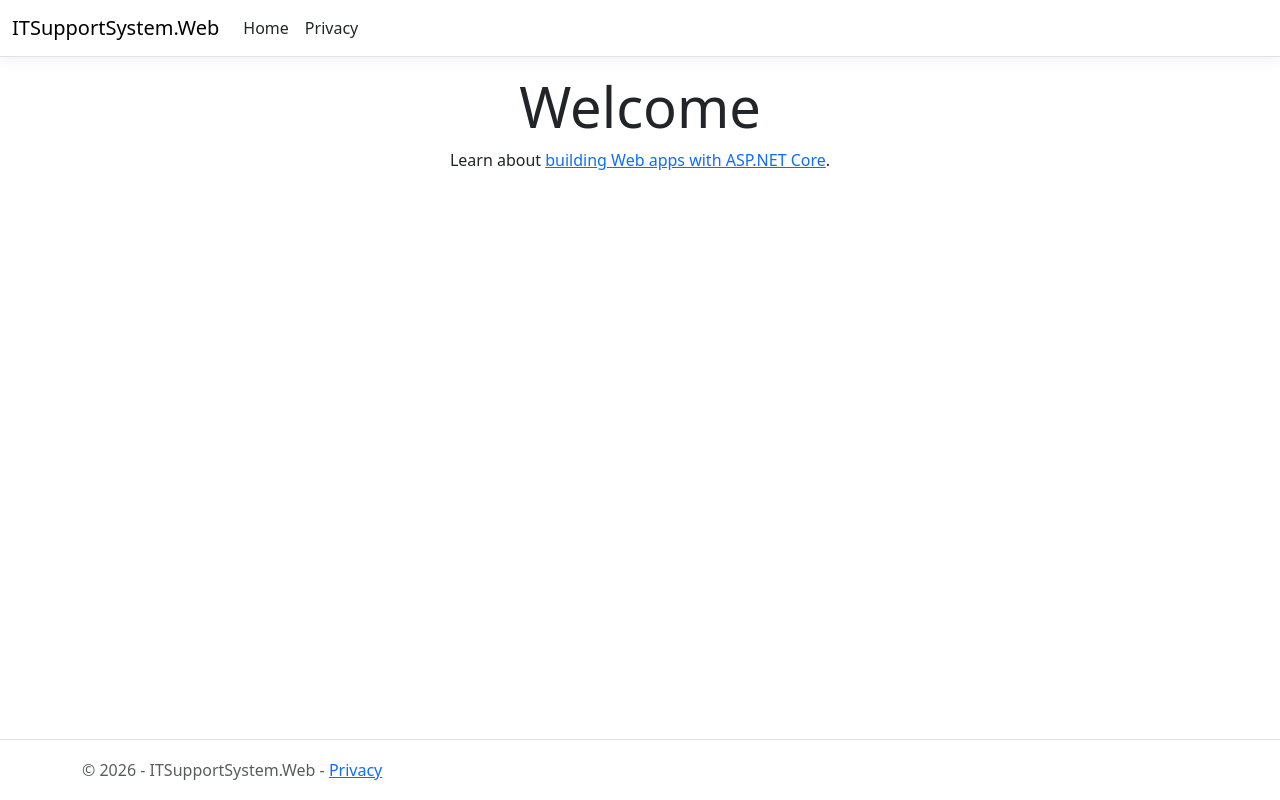
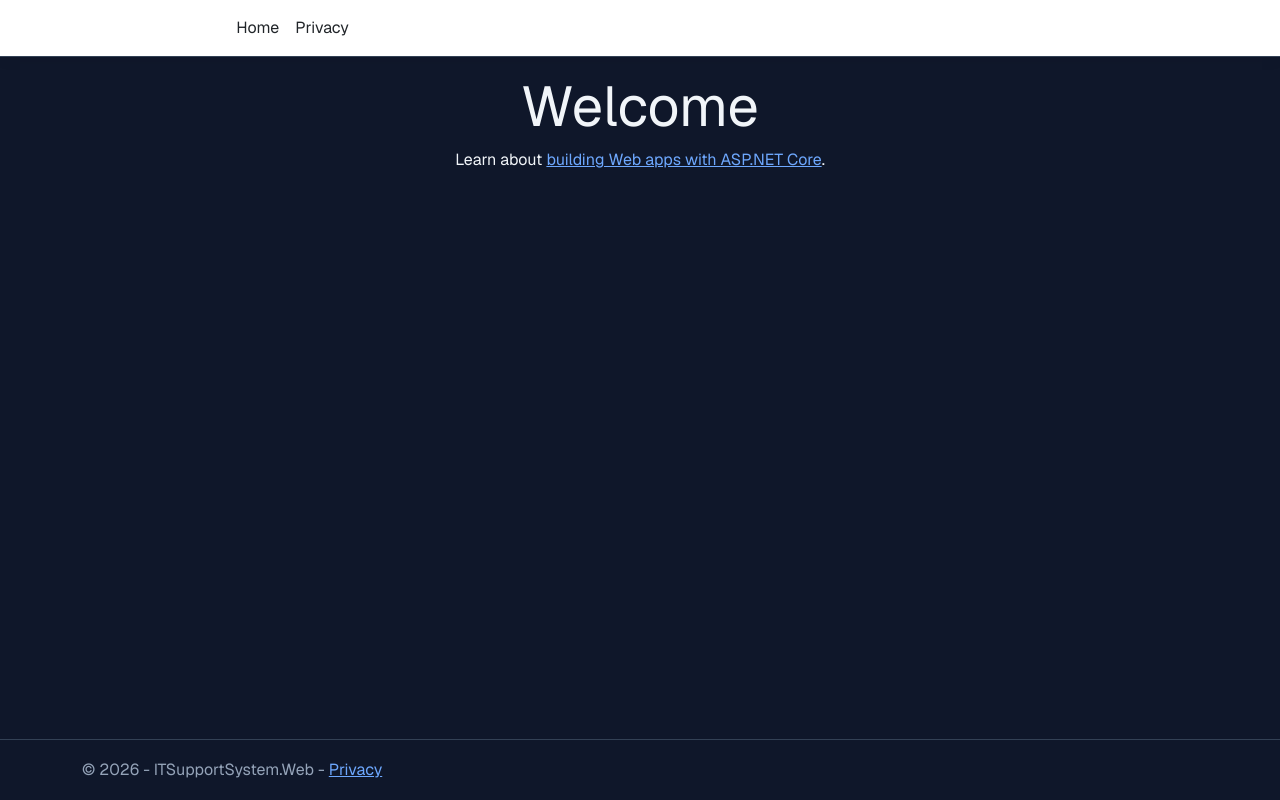
Before and after one commit to NoahFordGit/ITSupportSystem, an ASP.NET Core app: page / in a window 1280 px wide. Run offline with ASP.NET Core 8, Linux system fonts and the light colour scheme; style sheets or scripts are compiled from the project's sources.

Commit message:
update: layout now uses the theme.css

```diff
--- a/ITSupportSystem.Web/Views/Shared/_Layout.cshtml
+++ b/ITSupportSystem.Web/Views/Shared/_Layout.cshtml
@@ -1,11 +1,15 @@
 <!DOCTYPE html>
-<html lang="en">
+<html lang="en" data-bs-theme="dark">
 <head>
     <meta charset="utf-8" />
     <meta name="viewport" content="width=device-width, initial-scale=1.0" />
     <title>@ViewData["Title"] - ITSupportSystem.Web</title>
     <script type="importmap"></script>
+    <link rel="preconnect" href="https://fonts.googleapis.com">
+    <link rel="preconnect" href="https://fonts.gstatic.com" crossorigin>
+    <link href="https://fonts.googleapis.com/css2?family=Geist:wght@400;500;600&family=Geist+Mono:wght@500&display=swap" rel="stylesheet">
     <link rel="stylesheet" href="~/lib/bootstrap/dist/css/bootstrap.min.css" />
+    <link rel="stylesheet" href="~/css/theme.css" asp-append-version="true" />
     <link rel="stylesheet" href="~/css/site.css" asp-append-version="true" />
     <link rel="stylesheet" href="~/ITSupportSystem.Web.styles.css" asp-append-version="true" />
 </head>
```
